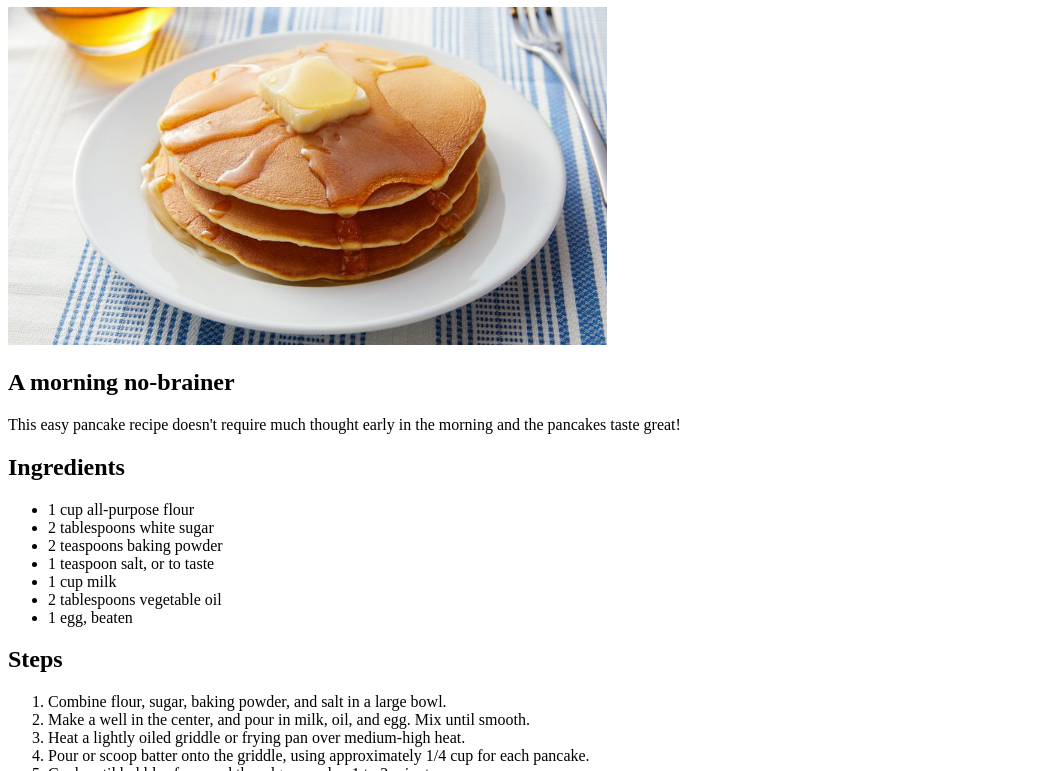
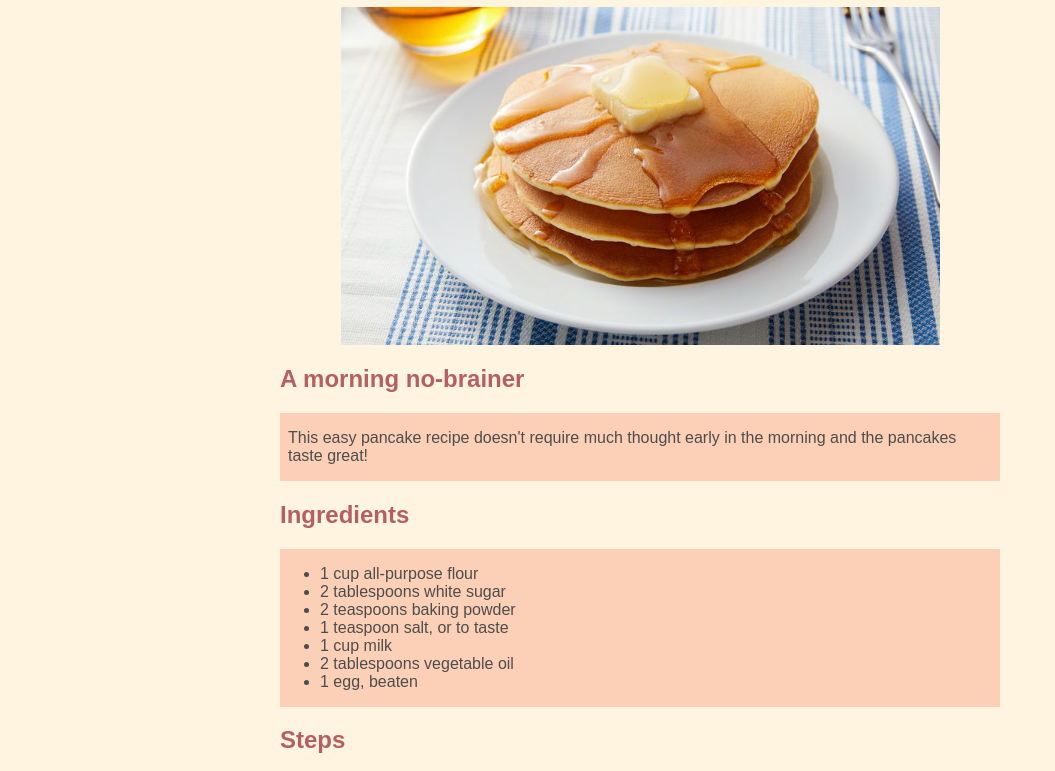
Before and after one commit to elik-dev/cooking-recipes, a plain HTML site: page recipes/pancakes.html in a window 1280 px wide. Shown: the part 73-844 px from the top of the page, without its empty margins (0-1055 px from the left). Drawn offline with Linux system fonts and the light colour scheme; files that its build step writes are made by us from their sources.

Commit message:
Update styles.css to style the pages

```diff
--- a/css/styles.css
+++ b/css/styles.css
@@ -0,0 +1,29 @@
+body {
+    background-color: #FFF4E0;
+    color: #4D4D4D;
+    width: 720px;
+    margin: auto;
+    font-family: Arial, Helvetica, sans-serif;
+}
+
+.orange-bg {
+    background-color: #fcd0b6;
+    padding-top: 16px;
+    padding-bottom: 16px;
+}
+
+#title {
+    text-align: center;
+}
+
+#title,
+.section {
+    color: #b46060;
+}
+img {
+    margin: auto;
+    display: block;
+}
+p {
+    padding: 0 8px;
+}
--- a/recipes/pancakes.html
+++ b/recipes/pancakes.html
@@ -4,16 +4,16 @@
 <head>
     <meta charset="UTF-8">
     <title>Pancakes</title>
-    <link rel="stylesheet" href="css/styles.css">
+    <link rel="stylesheet" href="../css/styles.css">
 </head>
 
 <body>
-    <h1>Pancakes</h1>
+    <h1 id="title">Pancakes</h1>
     <img src="../img/pancakes.jpg" alt="a plate of pancakes">
-    <h2>A morning no-brainer</h2>
-    <p>This easy pancake recipe doesn't require much thought early in the morning and the pancakes taste great!</p>
-    <h2>Ingredients</h2>
-    <ul>
+    <h2 class="section">A morning no-brainer</h2>
+    <p class="orange-bg padding">This easy pancake recipe doesn't require much thought early in the morning and the pancakes taste great!</p>
+    <h2 class="section">Ingredients</h2>
+    <ul class="orange-bg">
         <li>1 cup all-purpose flour</li>
         <li>2 tablespoons white sugar</li>
         <li>2 teaspoons baking powder</li>
@@ -22,8 +22,8 @@
         <li>2 tablespoons vegetable oil</li>
         <li>1 egg, beaten</li>
     </ul>
-    <h2>Steps</h2>
-    <ol>
+    <h2 class="section">Steps</h2>
+    <ol class="orange-bg">
         <li>Combine flour, sugar, baking powder, and salt in a large bowl.</li>
         <li>Make a well in the center, and pour in milk, oil, and egg. Mix until smooth.</li>
         <li>Heat a lightly oiled griddle or frying pan over medium-high heat.</li>
```
Also changed, not shown: index.html (+2 -2 lines), recipes/chicken-salad.html (+8 -8 lines), recipes/mac-and-cheese.html (+8 -8 lines).
